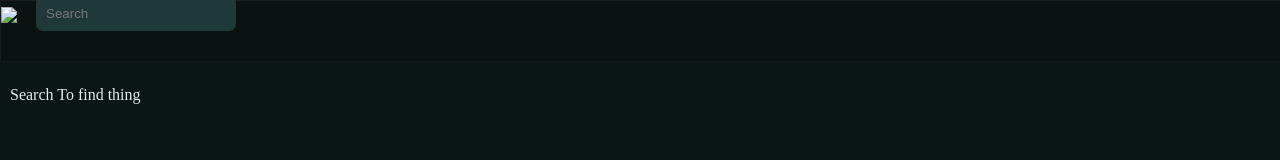
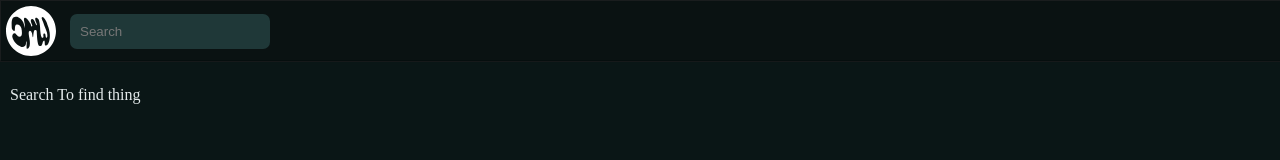
Before and after one commit to MicahMaphet/DigitalMeleeWare, a plain HTML site: page HomePage/index.html in a window 1280 px wide. Shown: the top 160 px of the page. Drawn offline with Linux system fonts and the light colour scheme.

Commit message:
Moves the pages file to their own folder

```diff
--- a/index.html
+++ b/HomePage/index.html
@@ -2,14 +2,14 @@
 
 <html lang="en">
 <head>
-    <link rel="icon" type="image/x-icon" href="logo.svg">
-    <link rel="stylesheet" type="text/css" href="./style.css" media="screen">
+    <link rel="icon" type="image/x-icon" href="images/logo.svg">
+    <link rel="stylesheet" type="text/css" href="style.css" media="screen">
     <title>Digital MeleeWare</title>
 
 </head>
 <body>
     <div id="NavBar">
-        <img src="logo2.svg" width="50px">
+        <img src="images/logo2.svg" id="pageLogo">
         <input placeholder="Search" type="search" id="navsearch" onkeydown='searchReady = true'></img>
 
     </div>
--- a/style.css
+++ b/HomePage/style.css
@@ -40,10 +40,16 @@ p {
     width: 200px;
     position: relative;
     background-color: rgb(28, 53, 53);
-    top: -5px;
+    top: -15px;
     margin-left: 15px;
     margin-right: 15px;
     padding: 10px;
     border-style: hidden;
     border-radius: 7px;
 }
+#pageLogo {
+    top: 5px;
+    left: 5px;
+    width: 50px;
+    position: relative;
+}
```
Also changed, not shown: HomePage/Search.js (renamed from Search.js), HomePage/images/logo.svg (renamed from images/logo.svg), HomePage/images/logo2.svg (renamed from images/logo2.svg).
